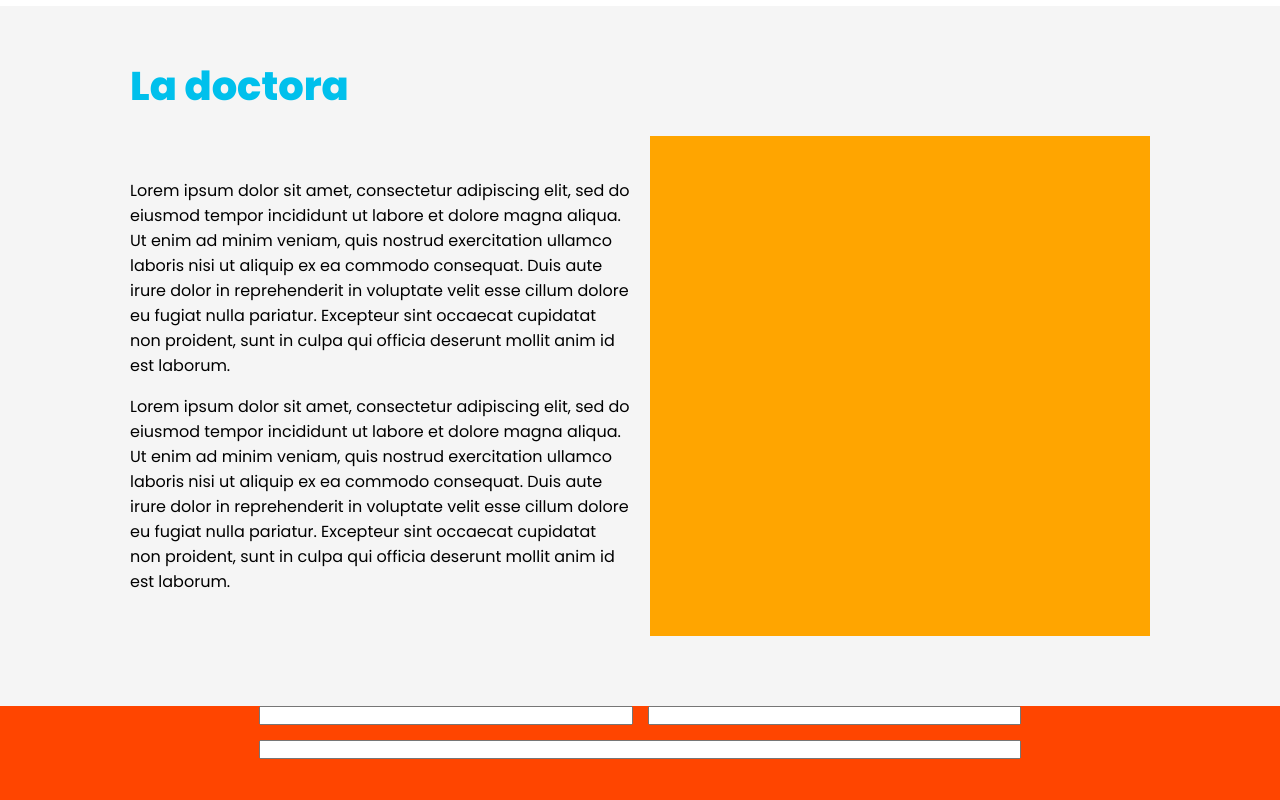
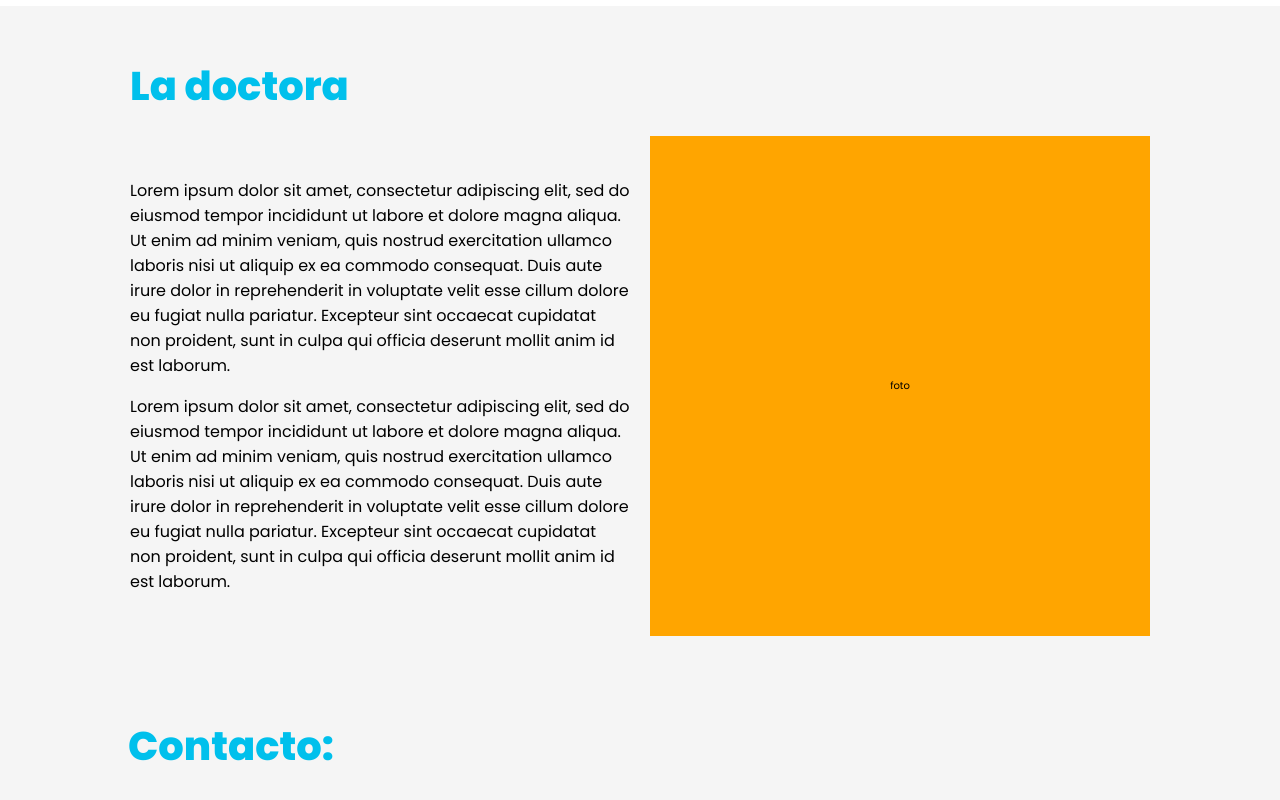
Before and after one commit to JuanpiCasti/DraVirginiaBazan, a website: page index.html in a window 1280 px wide. Shown: the part 1780-2580 px from the top of the page. Drawn offline with Linux system fonts and the light colour scheme; some packages are replaced by stand-ins of ours.

Commit message:
form advanced

```diff
--- a/index.html
+++ b/index.html
@@ -52,10 +52,13 @@
                 <p class="info__content--texto">Lorem ipsum dolor sit amet, consectetur adipiscing elit, sed do eiusmod tempor incididunt ut labore et dolore magna aliqua. Ut enim ad minim veniam, quis nostrud exercitation ullamco laboris nisi ut aliquip ex ea commodo consequat. Duis aute irure dolor in reprehenderit in voluptate velit esse cillum dolore eu fugiat nulla pariatur. Excepteur sint occaecat cupidatat non proident, sunt in culpa qui officia deserunt mollit anim id est laborum.</p>
             </div>
             <div class="info__foto">
-
+                foto
             </div>
         </div>
         <div class="contacto">
+            <h3 class="heading-3 contacto__heading">
+                Contacto:
+            </h3>
             <form action="" class="contacto__form">
                 <input type="text" class="contacto__email">
                 <input type="text" class="contacto__nombre">
--- a/package.json
+++ b/package.json
@@ -8,7 +8,7 @@
     "devserver": "live-server --browser=firefox",
     "start": "npm-run-all --parallel devserver watch:sass",
     "compile:sass": "node-sass sass/main.scss css/style.comp.css",
-    "prefix:css": "postcss --use autoprefixer -b \"last 10 versions\" css/style.comp.css -o css/style.prefix.css",
+    "prefix:css": "postcss --use autoprefixer -b 'last 10 versions' css/style.comp.css -o css/style.prefix.css",
     "compress:css": "node-sass css/style.prefix.css css/style.css --output-style compressed",
     "build:css": "npm-run-all compile:sass prefix:css compress:css"
   },
@@ -19,8 +19,10 @@
     "concat": "^1.0.3",
     "live-server": "^1.2.1",
     "node-sass": "^4.14.1",
-    "postcss-cli": "^7.1.1"
+    "postcss-cli": "^7.1.1",
+    "npm-run-all": "^4.1.5"
   },
   "dependencies": {
+
   }
 }
--- a/sass/_base.scss
+++ b/sass/_base.scss
@@ -30,5 +30,5 @@ html {
 body {
     font-family: 'Poppins', sans-serif;
     display: grid;
-    grid-template-rows: min-content min-content min-content 70rem repeat(2, 100px);
+    grid-template-rows: min-content min-content min-content 70rem min-content repeat(1, 100px);
 }
--- a/sass/_contacto.scss
+++ b/sass/_contacto.scss
@@ -1,10 +1,20 @@
 .contacto {
-    background-color: orangered;
-
+    background-color: $color-grey;
+    align-self: center;
+    padding: 5rem 0;
+    padding-top: 1rem;
+    display: grid;
+    grid-template-columns: repeat(10, 1fr);
+    grid-template-rows: repeat(2, min-content);
+    grid-row-gap: 4rem;
+    &__heading {
+        grid-column: 2 / -1;
+    }
     &__form {
+        grid-column: 1 / -1;
         display: grid;
         grid-template-columns: repeat(10, 1fr);
-        grid-template-rows: repeat(2, min-content);
+        grid-template-rows: min-content min-content;
         grid-gap: 1.5rem;
     }
 
@@ -19,5 +29,6 @@
     &__correo {
         grid-row: 2 / 3;
         grid-column: 3 / 9;
+        height: 30rem;
     }
 }
--- a/sass/_info.scss
+++ b/sass/_info.scss
@@ -25,5 +25,11 @@
         background-color: orange;
         width: 50rem;
         height: 50rem;
+        // eliminar flex despues ya que es para el placeholder////
+        display: flex;
+        justify-content: center;
+        align-items: center;
+        //////////////////////////////////////////////////////////.
+
     }
 }
```
Also changed, not shown: css/style.css, 1 other file.
